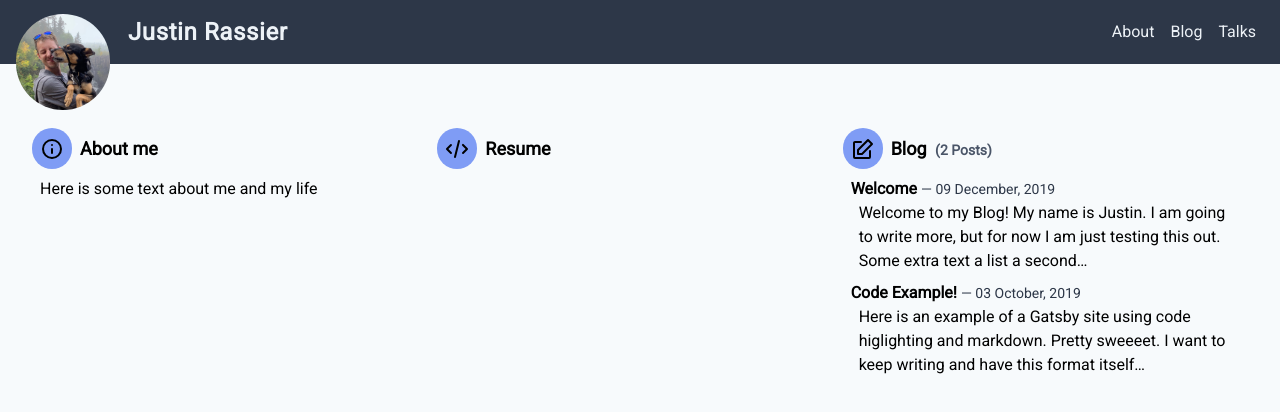
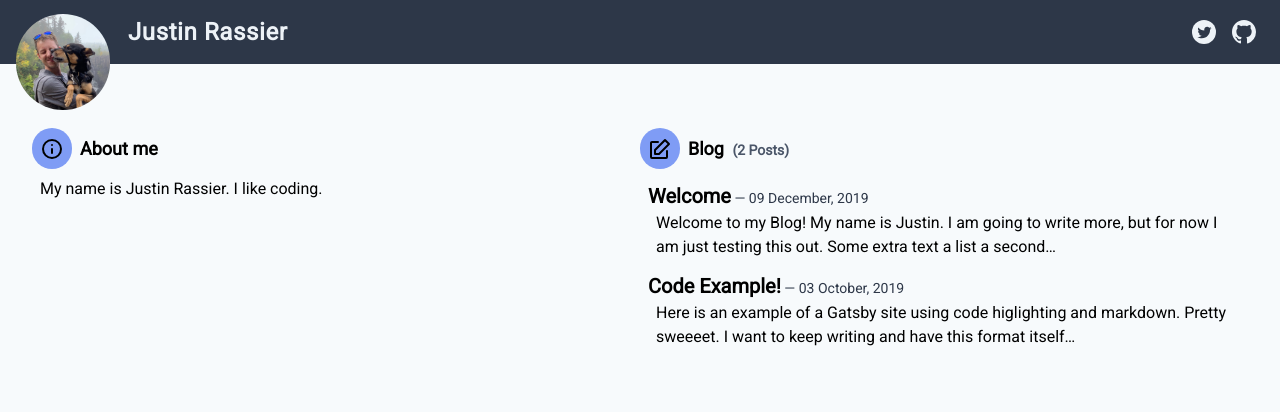
Before and after one commit to justinrassier/justin-rassier-gatsby, a Gatsby site: page / in a window 1280 px wide. Built offline with nearby package versions, Linux system fonts and the light colour scheme; Gatsby itself is replaced by a stand-in of ours.

Commit message:
remove some columns of text for now. Added social media links

```diff
--- /dev/null
+++ b/src/components/blog-wrapper.tsx
@@ -0,0 +1,11 @@
+import React, { Children } from "react";
+import { Header } from "./header";
+
+export const BlogWrapper = ({ children }) => (
+  <div className="bg-gray-100">
+    <Header></Header>
+    <div className="min-h-screen flex mt-16 mx-8 flex justify-center">
+      <div className="max-w-2xl post">{children}</div>
+    </div>
+  </div>
+);
--- a/src/components/header.tsx
+++ b/src/components/header.tsx
@@ -19,13 +19,38 @@ export const Header = props => (
     <div className="">
       <ul className="flex mr-4">
         <li className="px-2">
-          <a href="#">About</a>
+          <a href="https://www.twitter.com/justinrassier" target="_blank">
+            <svg
+              xmlns="http://www.w3.org/2000/svg"
+              viewBox="0 0 400 400"
+              width="24"
+              height="24"
+              className="fill-current"
+            >
+              <circle cx="200" cy="200" r="200" fill="currentColor" />
+              <path
+                d="M163.4 305.5c88.7 0 137.2-73.5 137.2-137.2 0-2.1 0-4.2-.1-6.2 9.4-6.8 17.6-15.3 24.1-25-8.6 3.8-17.9 6.4-27.7 7.6 10-6 17.6-15.4 21.2-26.7-9.3 5.5-19.6 9.5-30.6 11.7-8.8-9.4-21.3-15.2-35.2-15.2-26.6 0-48.2 21.6-48.2 48.2 0 3.8.4 7.5 1.3 11-40.1-2-75.6-21.2-99.4-50.4-4.1 7.1-6.5 15.4-6.5 24.2 0 16.7 8.5 31.5 21.5 40.1-7.9-.2-15.3-2.4-21.8-6v.6c0 23.4 16.6 42.8 38.7 47.3-4 1.1-8.3 1.7-12.7 1.7-3.1 0-6.1-.3-9.1-.9 6.1 19.2 23.9 33.1 45 33.5-16.5 12.9-37.3 20.6-59.9 20.6-3.9 0-7.7-.2-11.5-.7 21.1 13.8 46.5 21.8 73.7 21.8"
+                className="text-gray-800"
+              />
+            </svg>
+          </a>
         </li>
         <li className="px-2">
-          <a href="#">Blog</a>
-        </li>
-        <li className="px-2">
-          <a href="#">Talks</a>
+          <a href="https://www.github.com/justinrassier" target="_blank">
+            <svg
+              width="24"
+              height="24"
+              viewBox="0 0 16 16"
+              version="1.1"
+              aria-hidden="true"
+              fill="currentColor"
+            >
+              <path
+                fill-rule="evenodd"
+                d="M8 0C3.58 0 0 3.58 0 8c0 3.54 2.29 6.53 5.47 7.59.4.07.55-.17.55-.38 0-.19-.01-.82-.01-1.49-2.01.37-2.53-.49-2.69-.94-.09-.23-.48-.94-.82-1.13-.28-.15-.68-.52-.01-.53.63-.01 1.08.58 1.23.82.72 1.21 1.87.87 2.33.66.07-.52.28-.87.51-1.07-1.78-.2-3.64-.89-3.64-3.95 0-.87.31-1.59.82-2.15-.08-.2-.36-1.02.08-2.12 0 0 .67-.21 2.2.82.64-.18 1.32-.27 2-.27.68 0 1.36.09 2 .27 1.53-1.04 2.2-.82 2.2-.82.44 1.1.16 1.92.08 2.12.51.56.82 1.27.82 2.15 0 3.07-1.87 3.75-3.65 3.95.29.25.54.73.54 1.48 0 1.07-.01 1.93-.01 2.2 0 .21.15.46.55.38A8.013 8.013 0 0016 8c0-4.42-3.58-8-8-8z"
+              ></path>
+            </svg>
+          </a>
         </li>
       </ul>
     </div>
--- a/src/components/post-item.tsx
+++ b/src/components/post-item.tsx
@@ -7,10 +7,10 @@ export const PostItem = (props: {
   date: string;
   excerpt: string;
 }) => (
-  <div className="px-2 mt-2">
-    <Link className="font-semibold" to={props.slug}>
-      {props.title}{" "}
-      <span className="text-sm font-light text-gray-800">— {props.date} </span>
+  <div className="px-2 mt-3">
+    <Link className="text-xl font-semibold" to={props.slug}>
+      {props.title}
+      <span className="text-sm font-light text-gray-800"> — {props.date} </span>
     </Link>
     <p className="ml-2">{props.excerpt}</p>
   </div>
--- a/src/components/wrapper.tsx
+++ b/src/components/wrapper.tsx
@@ -4,8 +4,6 @@ import { Header } from "../components/header";
 export const Wrapper = ({ children }) => (
   <div className="bg-gray-100">
     <Header></Header>
-    <div className="min-h-screen flex mt-16 mx-8 flex justify-center">
-      <div className="max-w-2xl post">{children}</div>
-    </div>
+    <div>{children}</div>
   </div>
 );
--- a/src/pages/index.tsx
+++ b/src/pages/index.tsx
@@ -7,10 +7,9 @@ import { PostItem } from "../components/post-item";
 
 export default ({ data }) => {
   return (
-    <div className="bg-gray-100">
-      <Header></Header>
+    <Wrapper>
       <div className="min-h-screen sm:flex mt-16 mx-8">
-        <div className="sm:w-1/3">
+        <div className="sm:w-1/2">
           <div className="flex items-center">
             <div className="bg-indigo-400 p-2 rounded-full">
               <svg
@@ -20,36 +19,14 @@ export default ({ data }) => {
                 height="24"
                 className="inline-block h-6 w-6"
               >
-                <path
-                  className="heroicon-ui"
-                  d="M12 22a10 10 0 1 1 0-20 10 10 0 0 1 0 20zm0-2a8 8 0 1 0 0-16 8 8 0 0 0 0 16zm0-9a1 1 0 0 1 1 1v4a1 1 0 0 1-2 0v-4a1 1 0 0 1 1-1zm0-4a1 1 0 1 1 0 2 1 1 0 0 1 0-2z"
-                />
+                <path d="M12 22a10 10 0 1 1 0-20 10 10 0 0 1 0 20zm0-2a8 8 0 1 0 0-16 8 8 0 0 0 0 16zm0-9a1 1 0 0 1 1 1v4a1 1 0 0 1-2 0v-4a1 1 0 0 1 1-1zm0-4a1 1 0 1 1 0 2 1 1 0 0 1 0-2z" />
               </svg>
             </div>
             <h2 className="font-semibold text-lg ml-2">About me</h2>
           </div>
-          <p className="px-2 mt-2">Here is some text about me and my life</p>
+          <p className="px-2 mt-2">My name is Justin Rassier. I like coding.</p>
         </div>
-        <div className="sm:w-1/3 mt-8 sm:mt-0">
-          <div className="flex items-center">
-            <div className="bg-indigo-400 p-2 rounded-full">
-              <svg
-                xmlns="http://www.w3.org/2000/svg"
-                viewBox="0 0 24 24"
-                width="24"
-                height="24"
-                className="inline-block h-6 w-6"
-              >
-                <path
-                  className="heroicon-ui"
-                  d="M20.59 12l-3.3-3.3a1 1 0 1 1 1.42-1.4l4 4a1 1 0 0 1 0 1.4l-4 4a1 1 0 0 1-1.42-1.4l3.3-3.3zM3.4 12l3.3 3.3a1 1 0 0 1-1.42 1.4l-4-4a1 1 0 0 1 0-1.4l4-4a1 1 0 0 1 1.42 1.4L3.4 12zm7.56 8.24a1 1 0 0 1-1.94-.48l4-16a1 1 0 1 1 1.94.48l-4 16z"
-                />
-              </svg>
-            </div>
-            <h2 className="font-semibold text-lg ml-2">Resume</h2>
-          </div>
-        </div>
-        <div className="sm:w-1/3 mt-8 sm:mt-0">
+        <div className="sm:w-1/2 mt-8 sm:mt-0">
           <div className="flex items-center flex-wrap">
             <div className="bg-indigo-400 p-2 rounded-full">
               <svg
@@ -59,10 +36,7 @@ export default ({ data }) => {
                 height="24"
                 className="inline-block h-6 w-6"
               >
-                <path
-                  className="heroicon-ui"
-                  d="M6.3 12.3l10-10a1 1 0 0 1 1.4 0l4 4a1 1 0 0 1 0 1.4l-10 10a1 1 0 0 1-.7.3H7a1 1 0 0 1-1-1v-4a1 1 0 0 1 .3-.7zM8 16h2.59l9-9L17 4.41l-9 9V16zm10-2a1 1 0 0 1 2 0v6a2 2 0 0 1-2 2H4a2 2 0 0 1-2-2V6c0-1.1.9-2 2-2h6a1 1 0 0 1 0 2H4v14h14v-6z"
-                />
+                <path d="M6.3 12.3l10-10a1 1 0 0 1 1.4 0l4 4a1 1 0 0 1 0 1.4l-10 10a1 1 0 0 1-.7.3H7a1 1 0 0 1-1-1v-4a1 1 0 0 1 .3-.7zM8 16h2.59l9-9L17 4.41l-9 9V16zm10-2a1 1 0 0 1 2 0v6a2 2 0 0 1-2 2H4a2 2 0 0 1-2-2V6c0-1.1.9-2 2-2h6a1 1 0 0 1 0 2H4v14h14v-6z" />
               </svg>
             </div>
             <h2 className="font-semibold text-lg ml-2">
@@ -86,7 +60,7 @@ export default ({ data }) => {
           </div>
         </div>
       </div>
-    </div>
+    </Wrapper>
   );
 };
 
--- a/src/templates/blog-post.tsx
+++ b/src/templates/blog-post.tsx
@@ -1,13 +1,13 @@
 import React from "react";
 import { graphql } from "gatsby";
-import { Wrapper } from "../components/wrapper";
+import { BlogWrapper } from "../components/blog-wrapper";
 
 export default ({ data }) => {
   const post = data.markdownRemark;
   return (
-    <Wrapper>
+    <BlogWrapper>
       <div dangerouslySetInnerHTML={{ __html: post.html }} />
-    </Wrapper>
+    </BlogWrapper>
   );
 };
 
```
